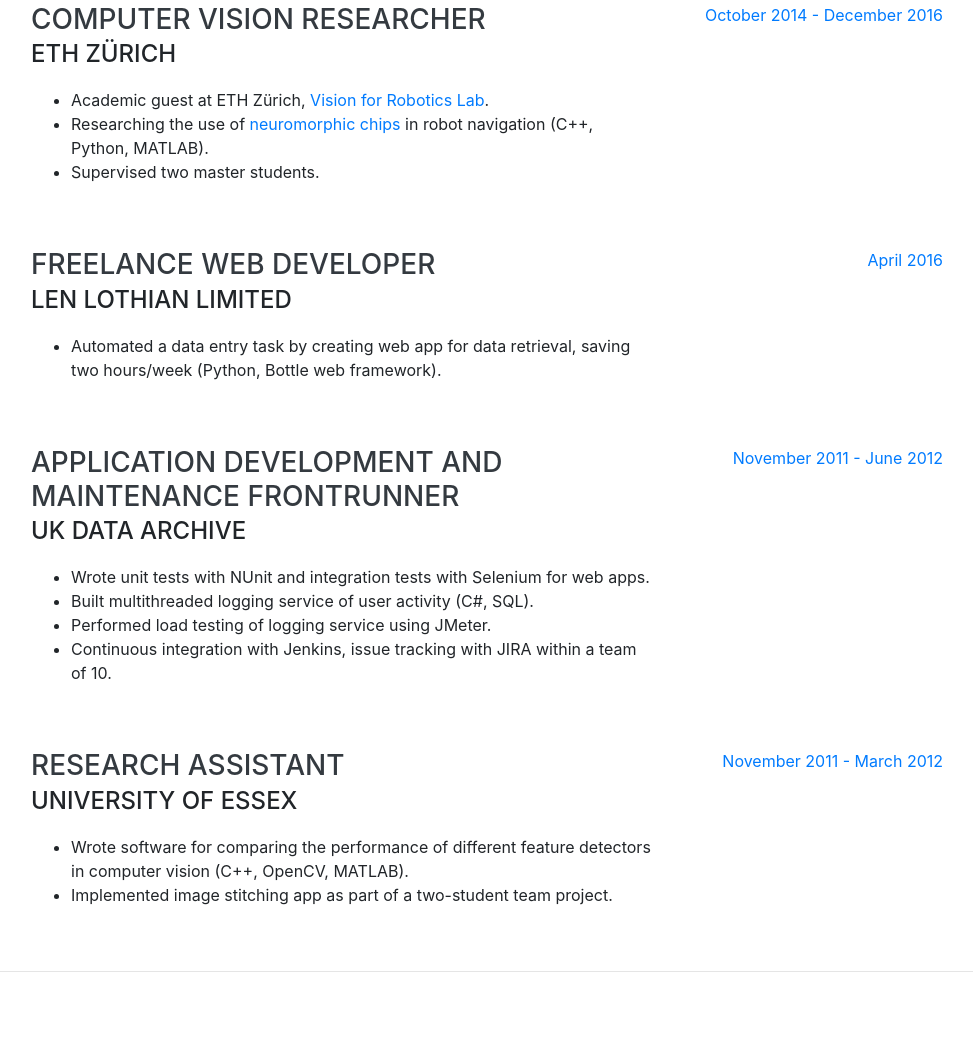
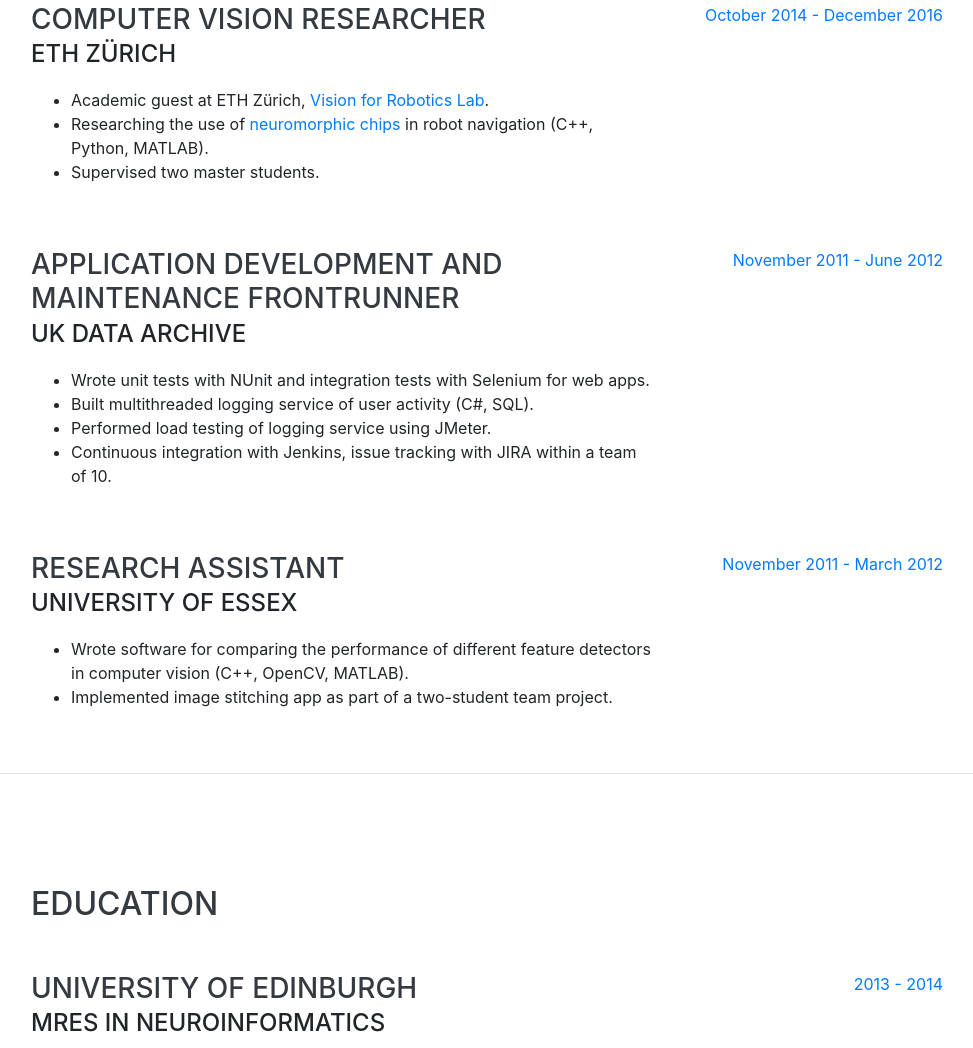
Before and after one commit to dnstanciu/dnstanciu.github.io, a website with bundled scripts: page index.html in a window 1280 px wide. Shown: the part 1915-2963 px from the top of the page, without its empty margins (289-1262 px from the left). Built offline with nearby package versions, Linux system fonts and the light colour scheme; a web font is replaced by a local one.

Commit message:
minor CV change

```diff
--- a/index.html
+++ b/index.html
@@ -169,21 +169,6 @@
           </div>
           <div class="resume-date text-md-right">
             <span class="text-primary">October 2014 - December 2016</span>
-          </div>
-        </div>
-
-        <div class="resume-item d-flex flex-column flex-md-row justify-content-between mb-5">
-          <div class="resume-content">
-            <h3 class="mb-0">Freelance Web Developer</h3>
-            <div class="subheading mb-3">Len Lothian Limited</div>
-            <p>
-              <ul>
-                <li>Automated a data entry task by creating web app for data retrieval, saving two hours/week (Python, Bottle web framework).</li>
-              </ul>
-            </p>
-          </div>
-          <div class="resume-date text-md-right">
-            <span class="text-primary">April 2016</span>
           </div>
         </div>
 
```
